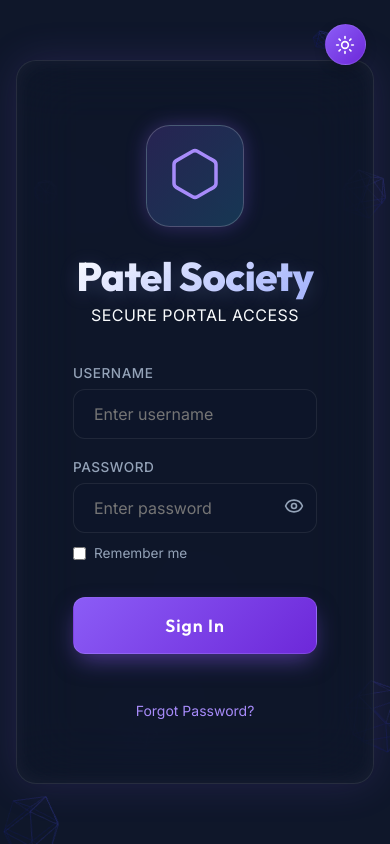
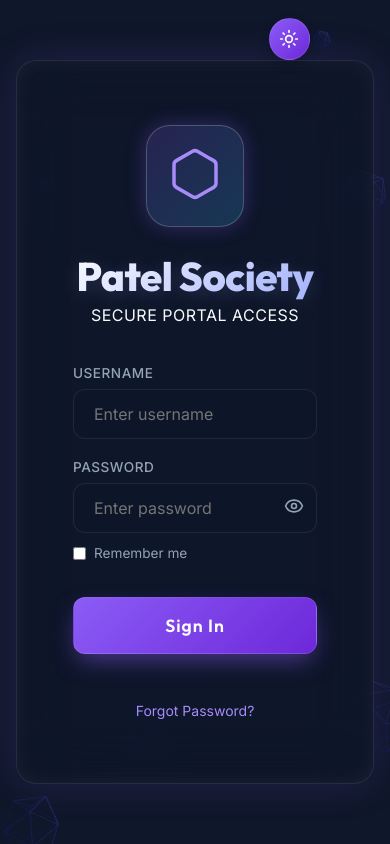
Before and after one commit to vraj-ptl/PATEL-SOCIETY-PORTAL, a React (Vite) app in the folder client/: page /login in a window 390 px wide. Built offline with nearby package versions, Linux system fonts and the light colour scheme.

Commit message:
complete

```diff
--- a/client/src/App.jsx
+++ b/client/src/App.jsx
@@ -40,11 +40,10 @@ function AppContent() {
       <button
         onClick={toggleTheme}
         onMouseEnter={playHoverSound}
-        className="glass-button"
+        className="glass-button theme-toggle-btn"
         style={{
           position: 'fixed',
           top: '1.5rem',
-          right: '1.5rem',
           zIndex: 1000,
           padding: '0.6rem',
           borderRadius: '50%',
--- a/client/src/index.css
+++ b/client/src/index.css
@@ -129,6 +129,10 @@ h1, h2, h3, h4, h5, h6 {
 }
 .glass-button.danger:hover {
   box-shadow: 0 0 20px var(--danger-glow);
+}
+
+.theme-toggle-btn {
+  right: 1.5rem;
 }
 
 /* App Layout */
@@ -411,6 +415,11 @@ body.light-mode .badge.active {
     z-index: 500;
   }
 
+  .theme-toggle-btn {
+    right: 5rem !important; /* Prevents collision with Logout button */
+    top: 1.15rem !important;
+  }
+
   /* Bottom Navigation Transformation */
   .sidebar {
     position: fixed;
```
